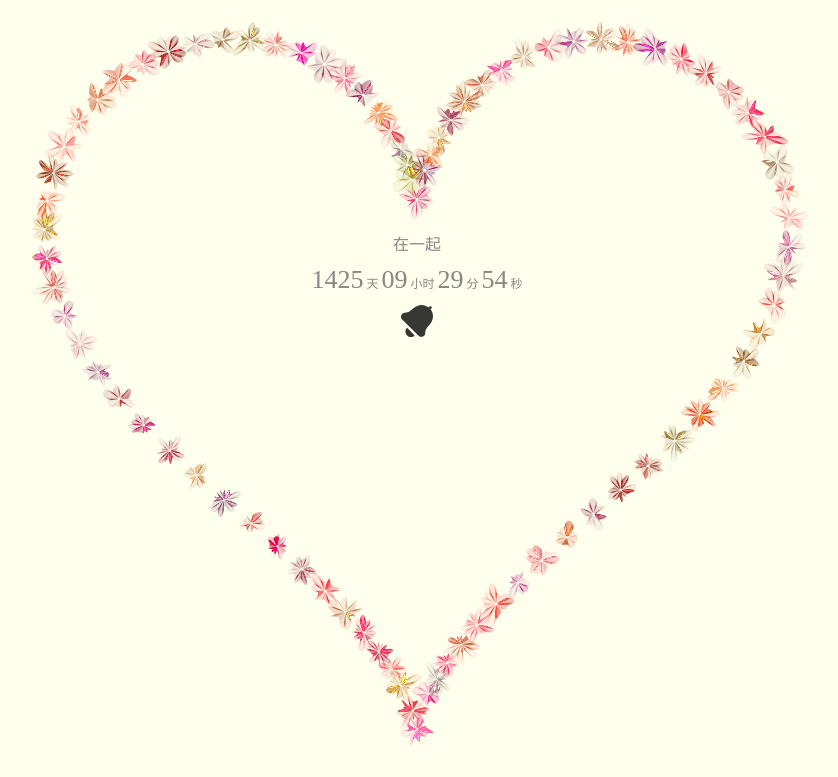
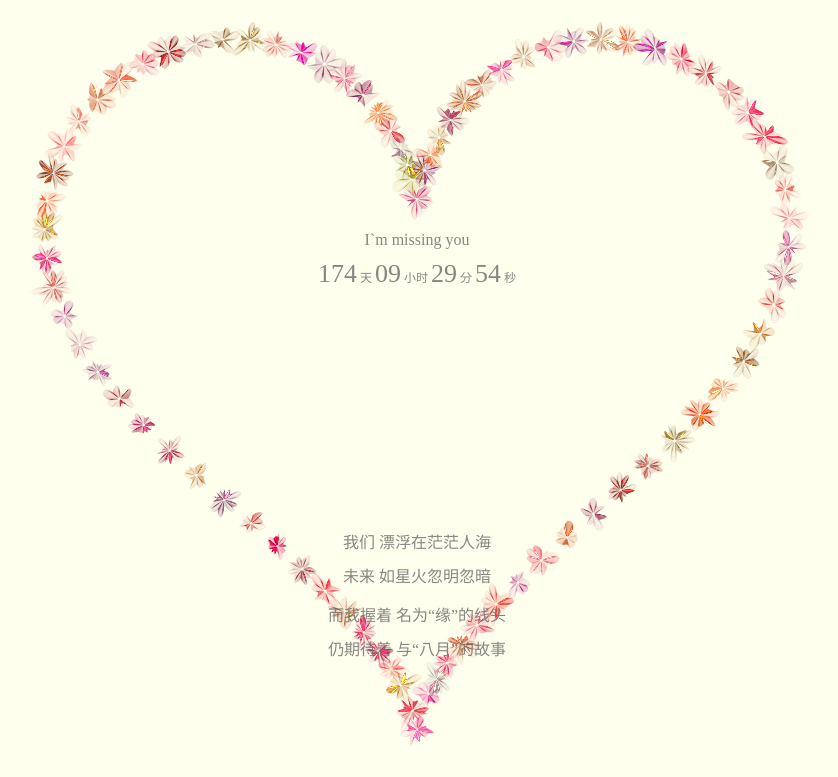
Before and after one commit to mfoonirlee/MissingYou, a website built with webpack: page public/index.html in a window 1280 px wide. Shown: the whole page, without its empty margins (223-1061 px from the left). Built offline with nearby package versions, Linux system fonts and the light colour scheme.

Commit message:
change code

```diff
--- a/package.json
+++ b/package.json
@@ -30,6 +30,7 @@
     "postcss-flexbugs-fixes": "3.2.0",
     "postcss-loader": "2.0.6",
     "promise": "8.0.1",
+    "ssh-webpack-plugin": "^0.1.7",
     "style-loader": "0.18.2",
     "sw-precache-webpack-plugin": "0.11.4",
     "url-loader": "0.5.9",
--- a/public/index.html
+++ b/public/index.html
@@ -4,11 +4,11 @@
 	<meta charset="utf-8">
   <meta name="viewport" content="width=device-width, initial-scale=1, shrink-to-fit=no, user-scalable=no">
   <meta name="apple-mobile-web-app-capable" content="yes">
-  <meta name="apple-mobile-web-app-title" content="在一起">
+  <meta name="apple-mobile-web-app-title" content="Anniversary for a month">
   <meta name="apple-mobile-web-app-status-bar-style" content="black-translucent">
   <link rel="apple-touch-icon" href="app-icon.png">
   <link rel="manifest" href="/manifest.json">
-	<title>我们的故事</title>
+	<title>Anniversary for a month</title>
 </head>
 <body>
 	<div id="main">
@@ -18,18 +18,10 @@
         <div id="messages">
           <div id="messageTitle"></div>
           <div id="elapseClock"></div>
-          <svg class="bell" xmlns="http://www.w3.org/2000/svg" xmlns:xlink="http://www.w3.org/1999/xlink" x="0px" y="0px" viewBox="0 0 14 14" style="enable-background:new 0 0 14 14;" xml:space="preserve">
-            <g>
-              <path d="M12.9,1.9l0.4-0.4c0.2-0.2,0.2-0.6,0-0.8c-0.2-0.2-0.6-0.2-0.8,0l-0.4,0.4C11.2,0.4,10.2,0,9.1,0
-                     c-1.5,0-3,0.7-4.2,1.9c-1.4,1.4-2.3,1.4-3,1.5c-0.5,0-1,0.1-1.4,0.5C0.1,4.2,0,4.7,0,5.1C0,5.6,0.2,6,0.6,6.4l7.1,7.1
-                     C8,13.8,8.5,14,8.9,14c0.4,0,0.9-0.2,1.2-0.5c0.4-0.4,0.5-1,0.5-1.4c0.1-0.7,0.1-1.6,1.5-3C14.3,6.9,14.6,4,12.9,1.9z M2.7,13.3
-                     c0.9,0.9,2.4,0.9,3.3,0L2.7,10C1.7,10.9,1.7,12.4,2.7,13.3z"/>
-            </g>
-         </svg>
+          <div id="message"></div>
         </div>
 			</div>
 		</div>
-		<div id="copyright"></div>
 	</div>
 </body>
 </html>
--- a/src/index.css
+++ b/src/index.css
@@ -97,3 +97,11 @@ body {
 	top: 100px;
 	left:0px;
 }
+
+#message{
+  margin-top: 30vh;
+}
+
+#message p{
+  margin: 10px 0;
+}
--- a/src/index.js
+++ b/src/index.js
@@ -54,16 +54,16 @@ const timeElapse = (date) => {
   document.getElementById('elapseClock').innerHTML = result
 }
 
-const showCopyrights = () => {
-  const copyright = document.getElementById('copyright')
-  copyright.innerText = '2015 - Forever ❤️ '
-  copyright.style.transition = 'opacity 5s'
-  copyright.style.bottom = '5px'
-  copyright.style.opacity = '1'
-}
 
 const showMessages = () => {
-  document.getElementById('messageTitle').innerText = '在一起'
+  document.getElementById('messageTitle').innerText = 'I`m missing you'
+  document.querySelector('#message').innerHTML = `
+    <p>我们 漂浮在茫茫人海</p>
+    <p style="margin-bottom: 15px">未来 如星火忽明忽暗</p>
+    <p>而我握着 名为“缘”的线头</p>
+    <p>仍期待着 与“八月”的故事</p>
+  `
+
   const messages = document.getElementById('messages')
   const gardenCanvasRect = gardenCanvas.getBoundingClientRect()
   messages.style.position = 'absolute'
@@ -71,10 +71,6 @@ const showMessages = () => {
   messages.style.top = `${parseFloat(gardenCanvas.style.paddingTop) + gardenCanvasRect.height * rate}px`
   messages.style.transition = 'opacity 5s'
   messages.style.opacity = '1'
-
-  setTimeout(() => {
-    showCopyrights()
-  }, 2200)
 }
 
 const startHeartAnimation = () => {
@@ -111,7 +107,7 @@ setTimeout(() => {
 }, 0)
 
 const together = new Date()
-together.setFullYear(2015, 8, 15)
+together.setFullYear(2019, 1, 17)
 together.setHours(0)
 together.setMinutes(0)
 together.setSeconds(0)
--- a/src/registerServiceWorker.js
+++ b/src/registerServiceWorker.js
@@ -31,19 +31,19 @@ function registerValidSW(swUrl) {
               // the fresh content will have been added to the cache.
               // It's the perfect time to display a "New content is
               // available; please refresh." message in your web app.
-              console.log('New content is available; please refresh.')
+              // console.log('New content is available; please refresh.')
             } else {
               // At this point, everything has been precached.
               // It's the perfect time to display a
               // "Content is cached for offline use." message.
-              console.log('Content is cached for offline use.')
+              // console.log('Content is cached for offline use.')
             }
           }
         }
       }
     })
-    .catch((error) => {
-      console.error('Error during service worker registration:', error)
+    .catch(() => {
+      // console.error('Error during service worker registration:', error)
     })
 }
 
@@ -69,9 +69,9 @@ function checkValidServiceWorker(swUrl) {
       }
     })
     .catch(() => {
-      console.log(
-        'No internet connection found. App is running in offline mode.',
-      )
+      // console.log(
+      //   'No internet connection found. App is running in offline mode.',
+      // )
     })
 }
 
```
Also changed, not shown: .deploy.config.template.js (deleted), public/favicon.ico, 1 other file.
